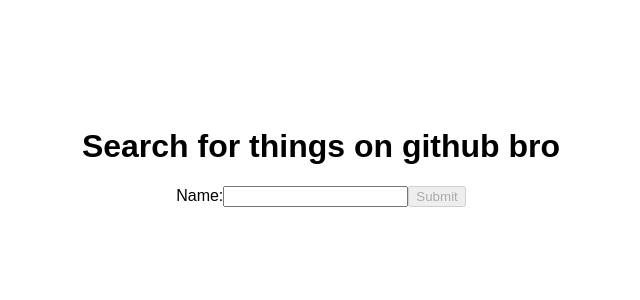
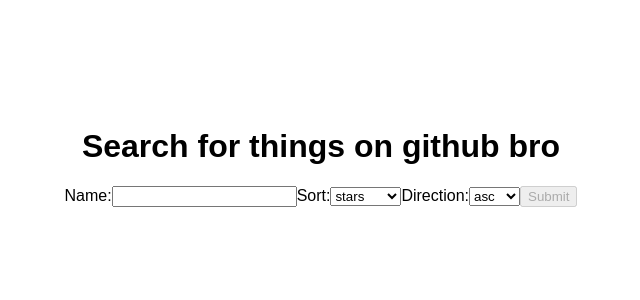
Before and after one commit to JonathanHemnes/react-github-search, a React (Create React App) app: page / in a window 1280 px wide. Shown: the top 300 px of the page, without its empty margins (319-959 px from the left). Built offline with nearby package versions, Linux system fonts and the light colour scheme.

Commit message:
added sorting

```diff
--- a/src/Github.js
+++ b/src/Github.js
@@ -19,7 +19,13 @@
     }
 
     handleChange = (event) => {
-        this.setState({ value: event.target.value });
+        const target = event.target;
+        const value = target.type === 'checkbox' ? target.checked : target.value;
+        const name = target.name;
+
+        this.setState({
+            [name]: value
+        });
     }
 
     handleSubmit = (event) => {
@@ -29,7 +35,7 @@
 
     getRepositories = () => {
         this.setState({ loading: true })
-        this._githubSearch.query(this.state.value).then(data => {
+        this._githubSearch.query(this.state.term, this.state.sort, this.state.order).then(data => {
             this.setState({ results: data.items, loading: false })
         }).catch(error => {
             this.setState({ error: error.message, loading: false })
@@ -49,14 +55,30 @@
             displayResult = <h1>Loading...</h1>
         }
 
+        const sortValues = ['stars', 'forks', 'updated'];
+        const sortOptions = sortValues.map((value, i) => {
+            return <option key={i} value={value}>{value}</option>
+        })
+
         return (
             <div>
                 <form onSubmit={this.handleSubmit}>
                     <label>
                         Name:
-          <input type="text" value={this.state.value} onChange={this.handleChange} />
+          <input type="text" name="term" onChange={this.handleChange} />
                     </label>
-                    <input type="submit" value="Submit" disabled={!this.state.value} />
+                    <label>Sort:
+                        <select name="sort" onChange={this.handleChange}>
+                            {sortOptions}
+                        </select>
+                    </label>
+                    <label>Direction:
+                        <select name="order" onChange={this.handleChange}>
+                            <option value="asc">asc</option>
+                            <option value="desc">desc</option>
+                        </select>
+                    </label>
+                    <input type="submit" value="Submit" disabled={!this.state.term} />
                 </form>
                 {displayResult}
             </div>
--- a/src/services/githubSearch.js
+++ b/src/services/githubSearch.js
@@ -3,11 +3,17 @@
         this._githubUrl = 'https://api.github.com/search/repositories';
     }
 
-    query(searchTerm) {
+    query(searchTerm, sort, order) {
         let url = this._githubUrl;
         if (searchTerm) {
             url += `?q=${searchTerm}`
         }
+        if (sort) {
+            url += `&sort=${sort}`
+        }
+        if(order) {
+            url += `&order=${order}`
+        }
         return fetch(url).then(response => response.json());
     }
 }
```
